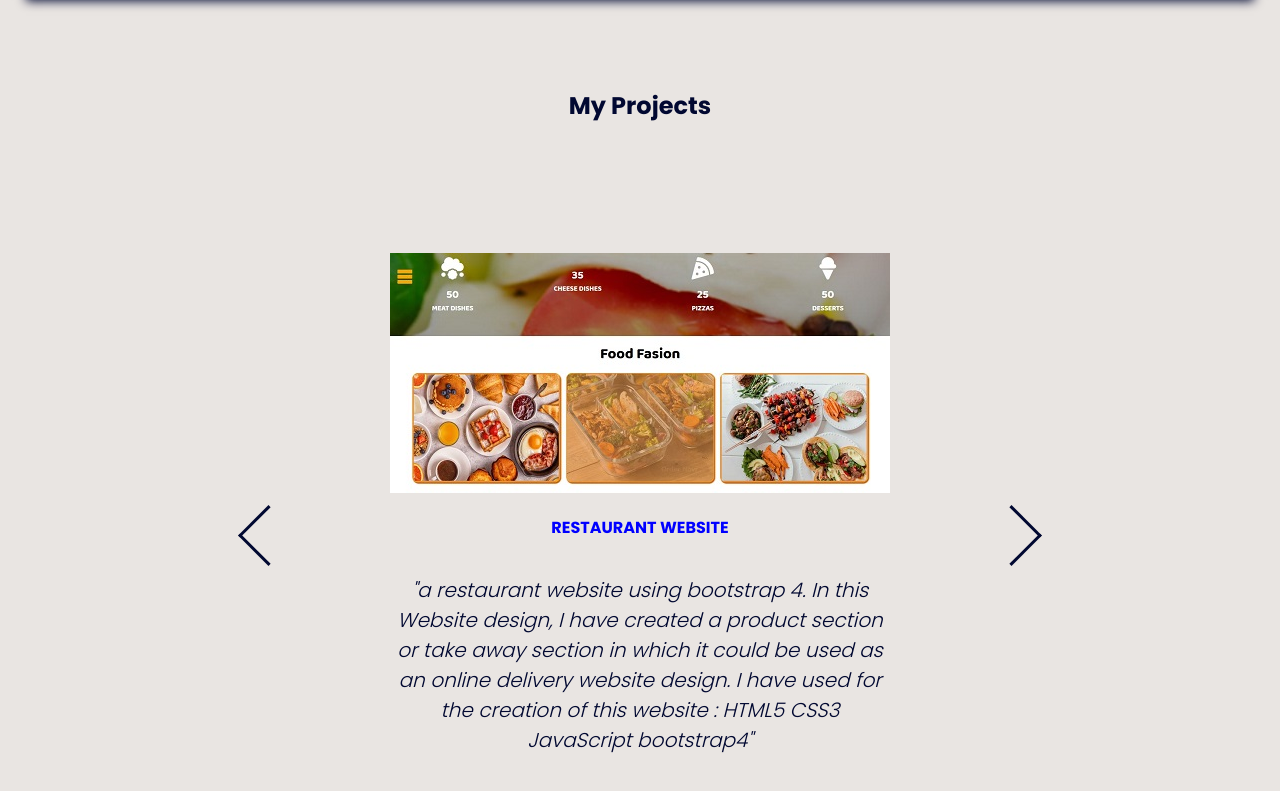
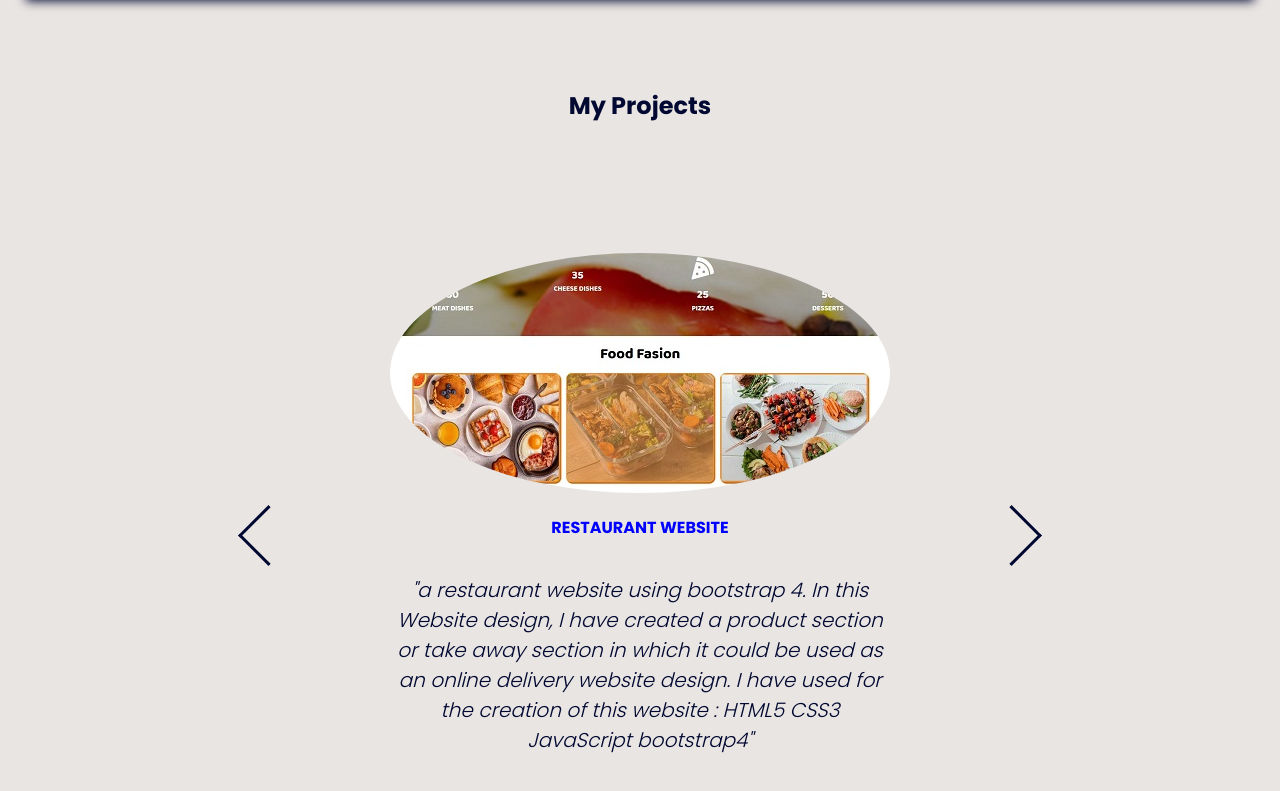
Before and after one commit to fatmadev123/Fatma.Zammel.io, a plain HTML site: page index.html in a window 1280 px wide. Shown: the part 1276-2067 px from the top of the page. Drawn offline with Linux system fonts and the light colour scheme.

Commit message:
Update main.css

```diff
--- a/main.css
+++ b/main.css
@@ -753,7 +753,9 @@ span.overlay-close{
     align-items: center;
     justify-content: center;
 }
-
+.projects ul li .client-data img{
+    border-radius: 100%;
+}
 .projects ul li .client-name{
     display: block;
     margin: 15px 0;
```
